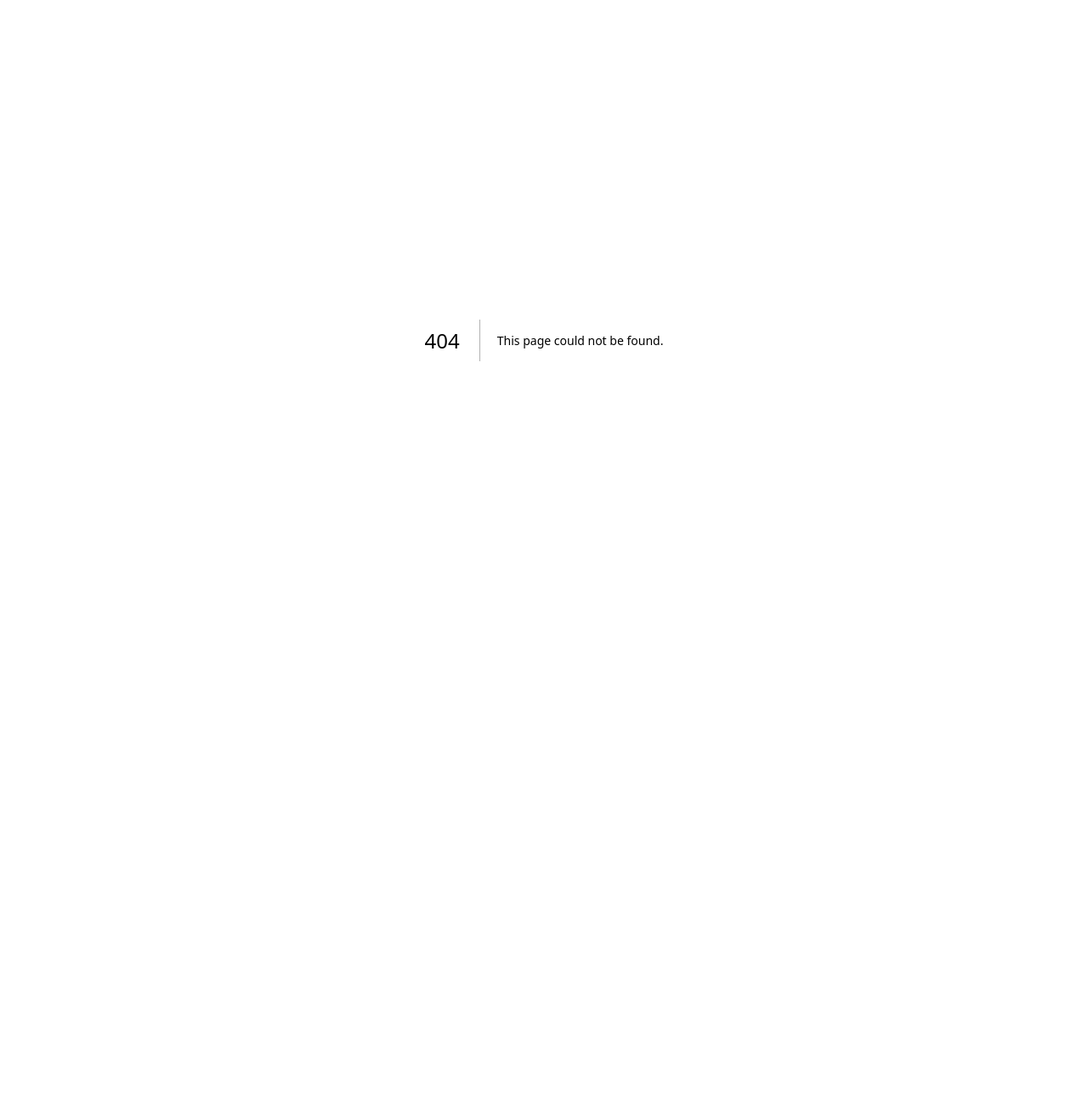
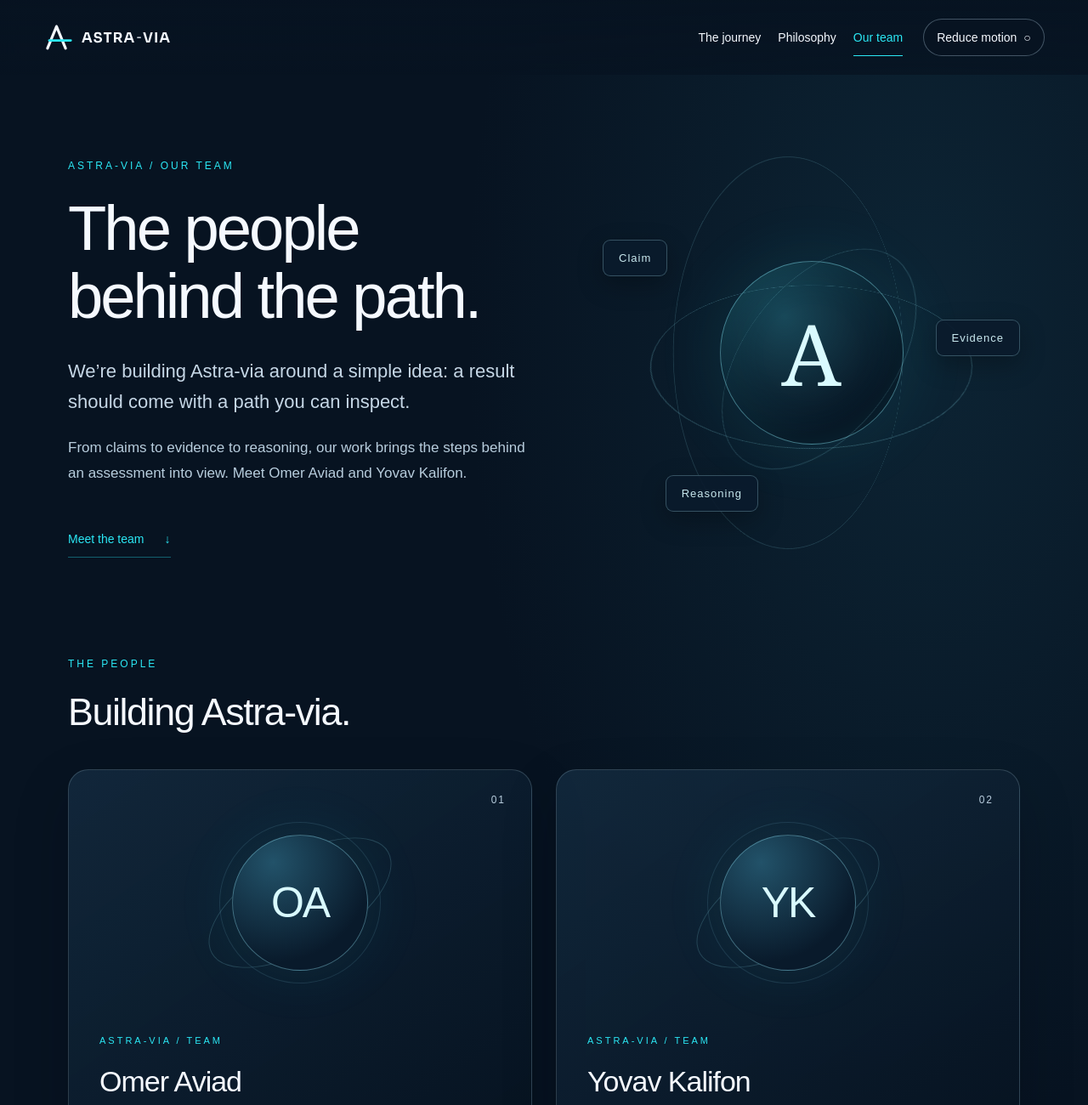
Before and after one commit to Astra-via-Omer/Astra-WebSite, a Next.js app: page /team in a window 1280 px wide. Before the commit this address had no page. Shown: the top 1300 px of the page at 85% size. Before the commit the page ends 800 px from the top, so only its background shows below. Built offline with nearby package versions, Linux system fonts and the light colour scheme.

Commit message:
Add Our team page for Omer Aviad and Yovav Kalifon

```diff
--- a/src/app/accessibility/page.tsx
+++ b/src/app/accessibility/page.tsx
@@ -3,13 +3,13 @@ export const metadata = { title: 'Accessibility | Astra-via' };
 export default function Page() {
   return <LegalPage title="Accessibility" intro="Ways to browse the site comfortably and request help or report a barrier.">
     <article id="english" lang="en"><h2>English</h2>
-      <h3>Our approach and scope</h3><p>Astra-via is working to make this public website accessible in line with the Israeli service accessibility regulations and Israeli Standard 5568 at level AA. This statement covers the journey, Philosophy, reading view and information pages. It describes implemented features and current limitations; it is not an independent certification of complete compliance.</p>
+      <h3>Our approach and scope</h3><p>Astra-via is working to make this public website accessible in line with the Israeli service accessibility regulations and Israeli Standard 5568 at level AA. This statement covers the journey, Philosophy, Our team, reading view and information pages. It describes implemented features and current limitations; it is not an independent certification of complete compliance.</p>
       <h3>Browsing options</h3><ul><li>Choose <strong>Reduce motion</strong> in the navigation to stop the animated presentation. The journey becomes a normal reading page and Philosophy’s background becomes static.</li><li>The site respects your operating system’s reduced-motion setting. Short viewports also use the reading presentation to support zoom and landscape browsing.</li><li><a href="/story">Reading view</a> contains every story chapter and its explanatory text, without fixed visual scenes.</li><li>Use Tab and Shift+Tab to move between links and buttons; use Enter to activate links, and Enter or Space for buttons. A visible focus outline and a skip link help keyboard navigation.</li><li>Headings, navigation landmarks and language attributes provide structure. Decorative artwork is hidden from screen readers; explanations are available as selectable HTML text.</li><li>Use your browser’s text size and zoom settings. Information pages reflow, including their Hebrew sections. No audio, flashing effects or timed tasks are used.</li></ul>
       <h3>Review and limitations</h3><p>The site has an immersive visual version as well as a separate reading version. The reading view is recommended if fixed backgrounds or visual transitions interfere with reading. We continue to review keyboard navigation, narrow screens and text reflow. A full independent accessibility audit and testing with a range of assistive technologies have not yet been completed. Third-party source websites are outside our control.</p>
       <h3>Contact and alternative formats</h3><p>For accessibility assistance or to report a barrier, email <a href="mailto:support@astra-via.com?subject=Website%20accessibility">support@astra-via.com</a>, our current accessibility contact channel. If possible, include the page URL, the task you attempted, your browser/device and the format or assistance you need. You do not need to disclose a diagnosis. We will review the report and discuss a suitable way to provide the information.</p>
     </article>
     <article id="hebrew" lang="he" dir="rtl"><h2>עברית</h2>
-      <h3>מטרת ההנגשה והיקפה</h3><p>Astra-via פועלת להנגשת האתר הציבורי בהתאם לתקנות נגישות השירות ולתקן הישראלי ת״י 5568 ברמה AA. ההצהרה מתייחסת למסע, לעמוד הפילוסופיה, לתצוגת הקריאה ולעמודי המידע. היא מתארת התאמות שבוצעו ומגבלות נוכחיות, ואינה אישור עצמאי לעמידה מלאה.</p>
+      <h3>מטרת ההנגשה והיקפה</h3><p>Astra-via פועלת להנגשת האתר הציבורי בהתאם לתקנות נגישות השירות ולתקן הישראלי ת״י 5568 ברמה AA. ההצהרה מתייחסת למסע, לעמוד הפילוסופיה, לעמוד הצוות, לתצוגת הקריאה ולעמודי המידע. היא מתארת התאמות שבוצעו ומגבלות נוכחיות, ואינה אישור עצמאי לעמידה מלאה.</p>
       <h3>אפשרויות גלישה</h3><ul><li>כפתור <strong>Reduce motion</strong> בניווט עוצר את התצוגה המונפשת. המסע הופך לדף קריאה רגיל והרקע בעמוד הפילוסופיה נעשה קבוע.</li><li>האתר מכבד את העדפת הפחתת התנועה של מערכת ההפעלה. גם במסכים בעלי גובה נמוך מופעלת תצוגת קריאה כדי לסייע בגלישה בהגדלה ובמצב רוחבי.</li><li><a href="/story">תצוגת הקריאה</a> כוללת את כל פרקי המסע ואת טקסט ההסבר ללא סצנות קבועות.</li><li>ניתן לנווט באמצעות Tab ו-Shift+Tab, להפעיל קישורים ב-Enter וכפתורים ב-Enter או ברווח. קיימים סימון מיקוד וקישור לדילוג.</li><li>כותרות, אזורי ניווט ומאפייני שפה מספקים מבנה. איורים דקורטיביים מוסתרים מקוראי מסך וההסברים מוצגים כטקסט HTML שניתן לבחור.</li><li>אפשר להשתמש בהגדלה ובשינוי גודל טקסט בדפדפן. עמודי המידע מותאמים לזרימת טקסט, לרבות בעברית. אין שמע, הבהובים או משימות מוגבלות בזמן.</li></ul>
       <h3>בדיקה ומגבלות</h3><p>באתר קיימת תצוגה חזותית חווייתית לצד תצוגת קריאה נפרדת. אם רקעים קבועים או מעברים מפריעים לקריאה, מומלץ לבחור בתצוגת הקריאה. נמשכת בדיקת ניווט מקלדת, מסכים צרים וזרימת טקסט. טרם הושלמו ביקורת נגישות עצמאית מלאה ובדיקות במגוון טכנולוגיות מסייעות. אתרי מקורות של צדדים שלישיים אינם בשליטתנו.</p>
       <h3>פניות וחלופות</h3><p>לסיוע בנגישות או לדיווח על חסם: <a href="mailto:support@astra-via.com?subject=Website%20accessibility">support@astra-via.com</a>, ערוץ הקשר הנוכחי בנושא נגישות. ככל שניתן, ציינו את כתובת הדף, הפעולה שניסיתם לבצע, הדפדפן והמכשיר, ואת הפורמט או הסיוע המבוקשים. אין צורך למסור אבחנה רפואית. נבחן את הפנייה ואת הדרך המתאימה למסירת המידע.</p>
--- /dev/null
+++ b/src/app/team/page.tsx
@@ -0,0 +1,51 @@
+import Link from 'next/link';
+import { SiteHeader, SiteFooter } from '@/components/SiteChrome';
+
+export const metadata = {
+  title: 'Our team | Astra-via',
+  description: 'Meet Omer Aviad and Yovav Kalifon, part of the team building Astra-via and its approach to inspectable results.'
+};
+
+const team = [
+  { name: 'Omer Aviad', initials: 'OA' },
+  { name: 'Yovav Kalifon', initials: 'YK' }
+];
+
+export default function Page() {
+  return <div className="team-page">
+    <a className="skip" href="#main-content">Skip to content</a>
+    <SiteHeader active="team" />
+    <main id="main-content" tabIndex={-1}>
+      <section className="team-intro" aria-labelledby="team-title">
+        <div>
+          <p className="eyebrow">Astra-via / Our team</p>
+          <h1 id="team-title">The people<br />behind the path.</h1>
+          <p className="page-intro">We’re building Astra-via around a simple idea: a result should come with a path you can inspect.</p>
+          <p className="team-summary">From claims to evidence to reasoning, our work brings the steps behind an assessment into view. Meet Omer Aviad and Yovav Kalifon.</p>
+          <a className="team-explore" href="#people">Meet the team <span aria-hidden="true">↓</span></a>
+        </div>
+        <div className="team-orbit" aria-hidden="true"><div className="orbit-core">A</div><i /><i /><i /><span className="orbit-label orbit-claim">Claim</span><span className="orbit-label orbit-evidence">Evidence</span><span className="orbit-label orbit-reasoning">Reasoning</span></div>
+      </section>
+      <section id="people" className="team-people" aria-labelledby="people-title">
+        <div className="team-section-heading"><p className="eyebrow">The people</p><h2 id="people-title">Building Astra-via.</h2></div>
+        <div className="team-grid">{team.map((person, i) => <article key={person.name} className="team-card" aria-labelledby={'person-' + i}>
+          <span className="team-card-number" aria-hidden="true">0{i + 1}</span>
+          <div className="team-monogram" aria-hidden="true"><span>{person.initials}</span><i /><i /></div>
+          <p className="eyebrow">Astra-via / Team</p>
+          <h3 id={'person-' + i}>{person.name}</h3>
+        </article>)}</div>
+      </section>
+      <section className="team-approach" aria-labelledby="approach-title">
+        <p className="eyebrow">What brings us together</p>
+        <h2 id="approach-title">Make the reasoning visible.<br />Keep the questions open.</h2>
+        <p>Our Result as a Service approach starts with document review: connecting claims to their sources, explaining the reasoning and showing what still needs validation. Our Web3 roadmap explores how provenance and portable results can extend that path.</p>
+        <div className="team-links"><Link href="/story">Explore our approach ↗</Link><Link href="/philosophy">Explore our philosophy ↗</Link></div>
+      </section>
+      <section className="team-contact" aria-labelledby="contact-title">
+        <div><p className="eyebrow">Start a conversation</p><h2 id="contact-title">Connect with the team.</h2><p>Reach us through our shared support inbox.</p></div>
+        <div><a className="team-email" href="mailto:support@astra-via.com">support@astra-via.com <span aria-hidden="true">↗</span></a><p className="team-contact-note">We’ll use the details you send to respond. Please avoid sending confidential or sensitive documents. <Link href="/privacy">Privacy & cookies</Link></p></div>
+      </section>
+    </main>
+    <SiteFooter />
+  </div>;
+}
--- a/src/components/SiteChrome.tsx
+++ b/src/components/SiteChrome.tsx
@@ -17,15 +17,16 @@ export function MotionProvider({ children }: { children: React.ReactNode }) {
   return <MotionContext.Provider value={{ quiet, toggle: () => setQuiet(value => !value) }}>{children}</MotionContext.Provider>;
 }
 export const useMotion = () => useContext(MotionContext);
-export function SiteHeader({ active }: { active?: 'journey' | 'philosophy' }) {
+export function SiteHeader({ active }: { active?: 'journey' | 'philosophy' | 'team' }) {
   const { quiet, toggle } = useMotion();
   return <header className="site-header">
     <Link href="/" aria-label="Astra-via home"><img src="/astra-logo.svg" alt="Astra-via" width="150" height="36" /></Link>
     <nav aria-label="Main navigation">
       <Link href="/" aria-current={active === 'journey' ? 'page' : undefined}>The journey</Link>
       <Link href="/philosophy" aria-current={active === 'philosophy' ? 'page' : undefined}>Philosophy</Link>
-      <button onClick={toggle} aria-pressed={quiet}>Reduce motion <span aria-hidden="true">{quiet ? '✓' : '○'}</span></button>
+      <Link href="/team" aria-current={active === 'team' ? 'page' : undefined}>Our team</Link>
     </nav>
+    <button onClick={toggle} aria-pressed={quiet}>Reduce motion <span aria-hidden="true">{quiet ? '✓' : '○'}</span></button>
   </header>;
 }
 export function SiteFooter({ floating = false }: { floating?: boolean }) {
```
Also changed, not shown: src/app/globals.css.
